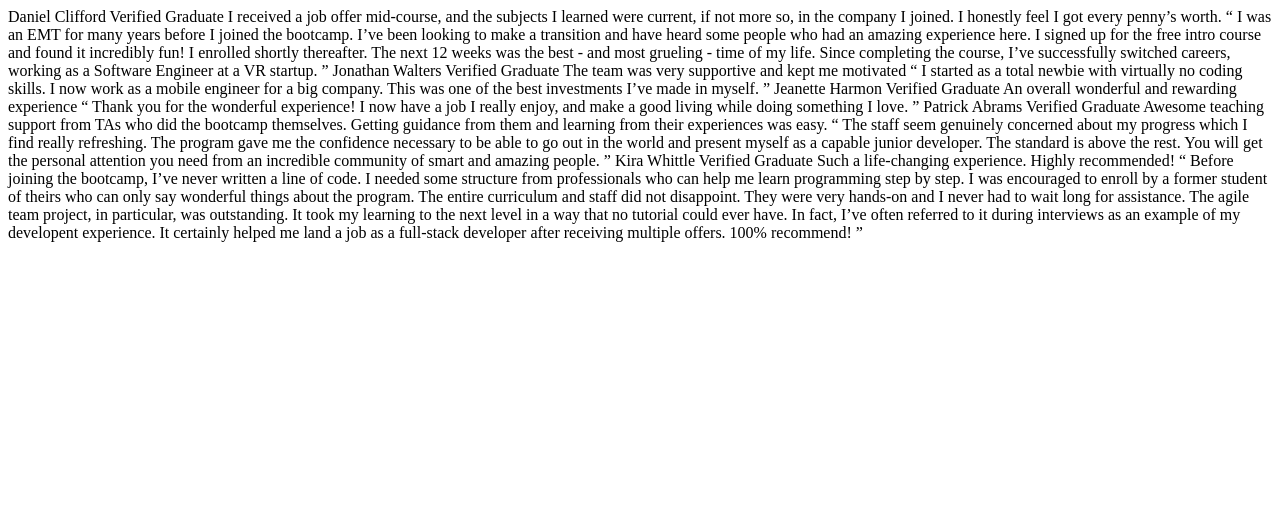
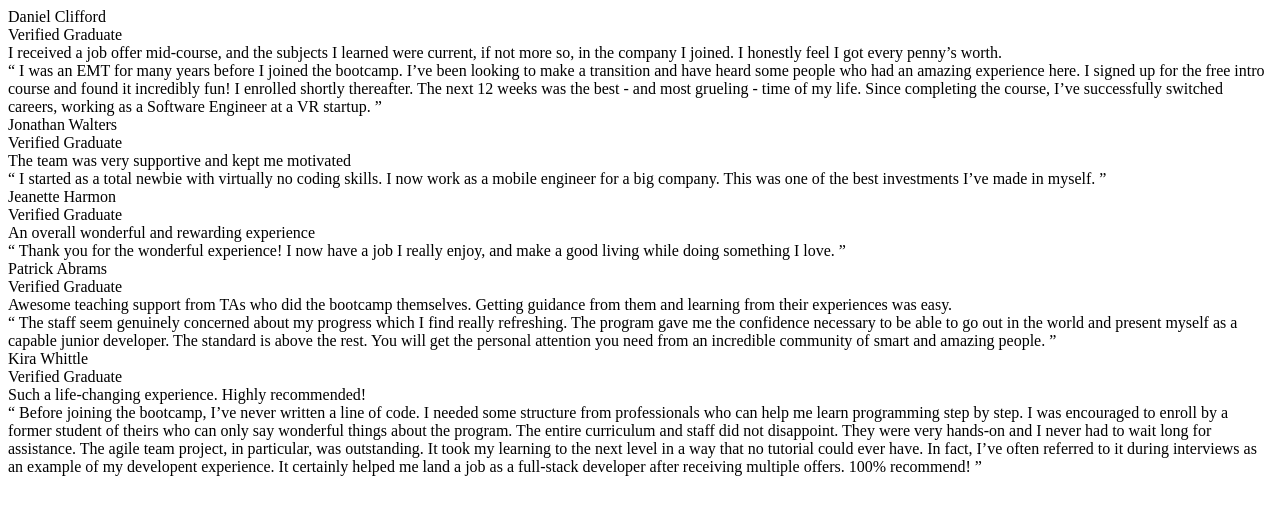
Before and after one commit to Mahi-Mani/Testimonial-Frontend, a plain HTML site: page index.html in a window 1280 px wide. Drawn offline with Linux system fonts and the light colour scheme.

Commit message:
Organize the starter text with div containers

```diff
--- a/index.html
+++ b/index.html
@@ -25,50 +25,70 @@
 </head>
 
 <body>
-  Daniel Clifford
-  Verified Graduate
-
+  <div class="cards">
+    <!-- Card 1 -->
+    <div class="card1">
+      <div class="name">Daniel Clifford</div>
+      <div class="title">Verified Graduate</div>
+      <div class="preview">
         I received a job offer mid-course, and the subjects I learned were current, if not more so,
         in the company I joined. I honestly feel I got every penny’s worth.
-
+      </div>
+      <div class="review">
         “ I was an EMT for many years before I joined the bootcamp. I’ve been looking to make a
         transition and have heard some people who had an amazing experience here. I signed up
         for the free intro course and found it incredibly fun! I enrolled shortly thereafter.
         The next 12 weeks was the best - and most grueling - time of my life. Since completing
         the course, I’ve successfully switched careers, working as a Software Engineer at a VR startup. ”
-
-  Jonathan Walters
-  Verified Graduate
-
+      </div>
+    </div>
+    <!-- Card 2 -->
+    <div class="card2">
+      <div class="name">Jonathan Walters</div>
+      <div class="title">Verified Graduate</div>
+      <div class="preview">
         The team was very supportive and kept me motivated
-
+      </div>
+      <div class="review">
         “ I started as a total newbie with virtually no coding skills. I now work as a mobile engineer
         for a big company. This was one of the best investments I’ve made in myself. ”
-
-  Jeanette Harmon
-  Verified Graduate
-
+      </div>
+    </div>
+    <!-- Card 3 -->
+    <div class="card3">
+      <div class="name">Jeanette Harmon</div>
+      <div class="title">Verified Graduate</div>
+      <div class="preview">
         An overall wonderful and rewarding experience
-
+      </div>
+      <div class="review">
         “ Thank you for the wonderful experience! I now have a job I really enjoy, and make a good living
         while doing something I love. ”
-
-  Patrick Abrams
-  Verified Graduate
-
+      </div>
+    </div>
+    <!-- Card 4 -->
+    <div class="card4">
+      <div class="name">Patrick Abrams</div>
+      <div class="title">Verified Graduate</div>
+      <div class="preview">
         Awesome teaching support from TAs who did the bootcamp themselves. Getting guidance from them and
         learning from their experiences was easy.
-
+      </div>
+      <div class="review">
         “ The staff seem genuinely concerned about my progress which I find really refreshing. The program
         gave me the confidence necessary to be able to go out in the world and present myself as a capable
         junior developer. The standard is above the rest. You will get the personal attention you need from
         an incredible community of smart and amazing people. ”
-
-  Kira Whittle
-  Verified Graduate
-
+      </div>
+    </div>
+    <!-- Card 5 -->
+    <div class="card5">
+      <div class="name"> Kira Whittle</div>
+      <div class="title"> Verified Graduate</div>
+      <div class="preview">
         Such a life-changing experience. Highly recommended!
-
+      </div>
+      <div class="review">
         “ Before joining the bootcamp, I’ve never written a line of code. I needed some structure from
         professionals who can help me learn programming step by step. I was encouraged to enroll by a former
         student of theirs who can only say wonderful things about the program. The entire curriculum and staff
@@ -77,6 +97,9 @@
         could ever have. In fact, I’ve often referred to it during interviews as an example of my developent
         experience. It certainly helped me land a job as a full-stack developer after receiving multiple offers.
         100% recommend! ”
+      </div>
+    </div>
+  </div>
 
   <!-- <div class="attribution">
     Challenge by <a href="https://www.frontendmentor.io?ref=challenge" target="_blank">Frontend Mentor</a>.
```
Lines whose indentation alone changed are shown as unchanged.
